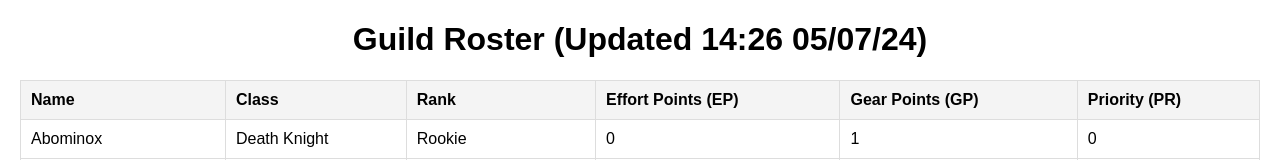
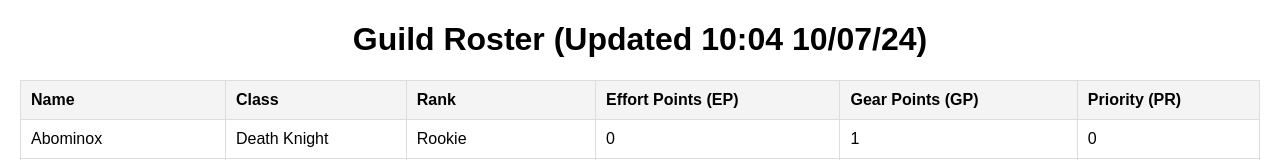
Before and after one commit to saphyron/Wait-Dont-Pull, a React (Create React App) app: page / in a window 1280 px wide. Shown: the top 160 px of the page. Built offline with nearby package versions, Linux system fonts and the light colour scheme.

Commit message:
forgot to update, the update in app.js was not pushed to the repo

```diff
--- a/src/App.js
+++ b/src/App.js
@@ -43,7 +43,7 @@ const App = () => {
   // Render the App component
   return (
     <div className="App">
-      <h1>Guild Roster (Updated 14:26 05/07/24)</h1>
+      <h1>Guild Roster (Updated 10:04 10/07/24)</h1>
       <table>
         <thead>
           <tr>
```
